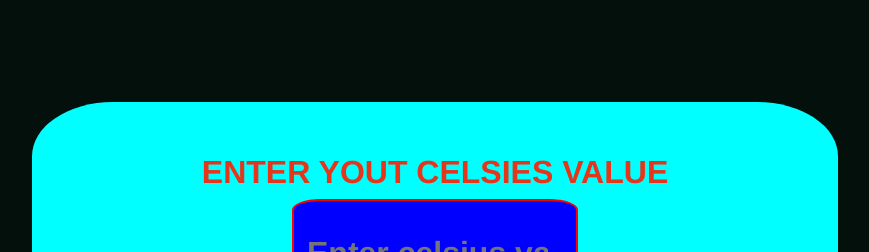
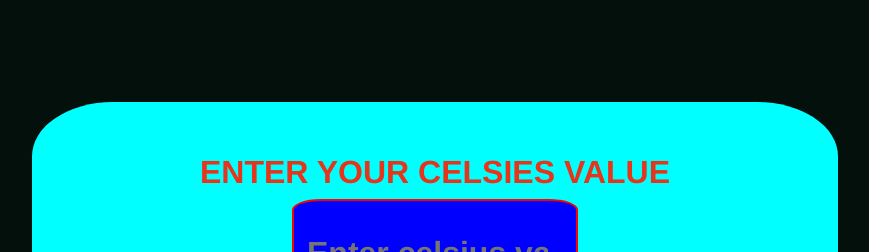
Before and after one commit to Suraj-eng-ai/faremhit-to-celsish, a plain HTML site: page index.html in a window 1280 px wide. Shown: the top 252 px of the page, without its empty margins (205-1074 px from the left). Drawn offline with Linux system fonts and the light colour scheme.

Commit message:
Update index.html

```diff
--- a/index.html
+++ b/index.html
@@ -168,7 +168,7 @@
   </head>
   <body>
     <div class="celsius">
-      <div>Enter yout celsies value</div>
+      <div>Enter your celsies value</div>
       <div class="input1">
         <input
           type="number"
```
